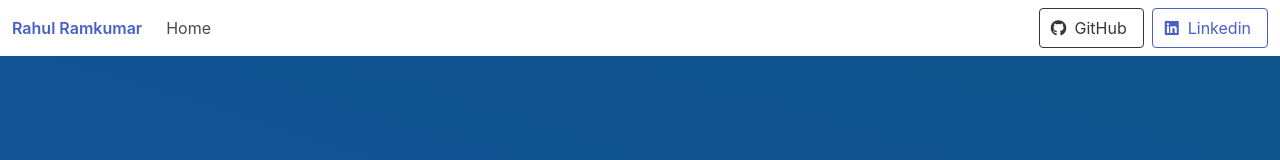
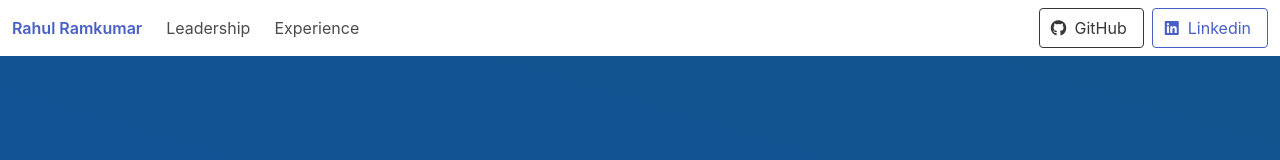
Before and after one commit to rsquared226/rsquared226.github.io, an Angular app: page / in a window 1280 px wide. Shown: the top 160 px of the page. Built offline with nearby package versions, Linux system fonts and the light colour scheme.

Commit message:
Add Achor Elements

```diff
--- a/src/app/navbar/navbar.component.html
+++ b/src/app/navbar/navbar.component.html
@@ -20,9 +20,8 @@
   </div>
   <div class="navbar-menu" [ngClass]="{ 'is-active': isNavbarBurgerOpen }">
     <div class="navbar-start">
-      <a class="navbar-item">
-        Home
-      </a>
+      <a class="navbar-item" href="#leadership">Leadership</a>
+      <a class="navbar-item" href="#experience">Experience</a>
     </div>
     <div class="navbar-end">
       <div class="navbar-item">
--- a/src/app/portfolio-section/portfolio-section.component.html
+++ b/src/app/portfolio-section/portfolio-section.component.html
@@ -1,4 +1,8 @@
-<section class="hero is-bold is-medium" [class]="bulmaColor">
+<section
+  [id]="sectionName.toLowerCase()"
+  class="hero is-bold is-medium"
+  [class]="bulmaColor"
+>
   <div class="hero-body">
     <div class="container">
       <div class="columns">
```
